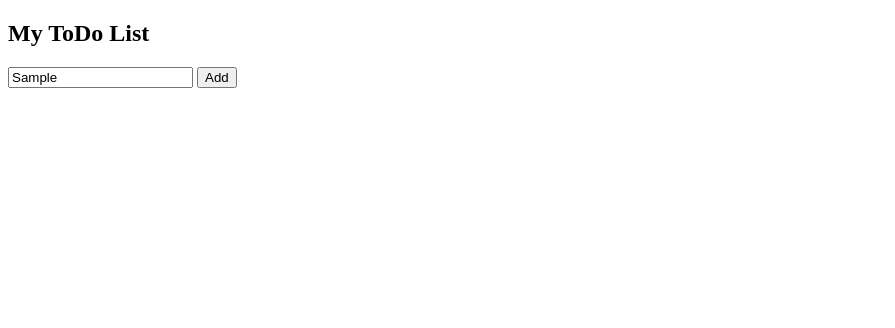
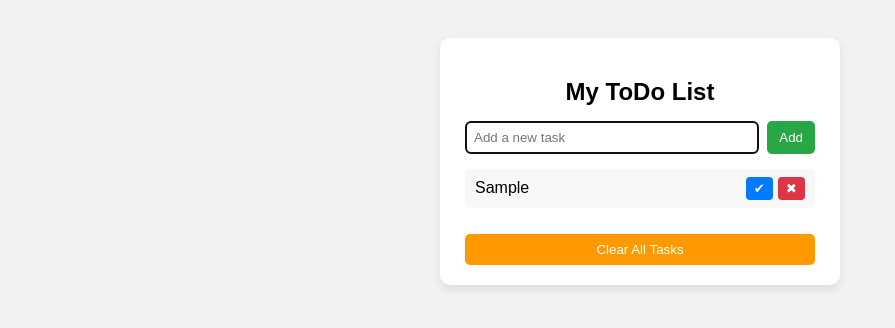
Before and after one commit to AsmitaAdke/Todoapp, a plain HTML site: page index.html in a window 1280 px wide. Both pictures are taken after typing "Sample" into the empty fields and a click on the button "Add". Shown: the whole page, without its empty margins (0-895 px from the left). Drawn offline with Linux system fonts and the light colour scheme.

Commit message:
css is added

```diff
--- a/index.html
+++ b/index.html
@@ -1,25 +1,186 @@
 <!DOCTYPE html>
 <html lang="en">
 <head>
-    <meta charset="UTF-8">
-    <meta name="viewport" content="width=device-width, initial-scale=1.0">
-    <title>Document</title>
+  <meta charset="UTF-8">
+  <meta name="viewport" content="width=device-width, initial-scale=1.0">
+  <title>My Simple ToDo App</title>
+  <style>
+    body {
+      font-family: Arial, sans-serif;
+      background-color: #f2f2f2;
+      display: flex;
+      justify-content: center;
+      padding: 30px;
+    }
+    .todo-container {
+      background-color: #fff;
+      padding: 20px 25px;
+      border-radius: 10px;
+      box-shadow: 0px 4px 8px rgba(0,0,0,0.1);
+      width: 350px;
+    }
+    h2 {
+      text-align: center;
+      margin-bottom: 15px;
+    }
+    .input-row {
+      display: flex;
+      gap: 8px;
+    }
+    .input-row input {
+      flex: 1;
+      padding: 8px;
+      border-radius: 5px;
+      border: 1px solid #ccc;
+    }
+    .input-row button {
+      padding: 8px 12px;
+      border: none;
+      background-color: #28a745;
+      color: #fff;
+      border-radius: 5px;
+      cursor: pointer;
+    }
+    .input-row button:hover {
+      background-color: #218838;
+    }
+    ul {
+      list-style: none;
+      padding: 0;
+      margin-top: 15px;
+    }
+    li {
+      background-color: #f8f8f8;
+      padding: 8px 10px;
+      margin-bottom: 8px;
+      border-radius: 5px;
+      display: flex;
+      justify-content: space-between;
+      align-items: center;
+    }
+    li.completed span {
+      text-decoration: line-through;
+      color: gray;
+    }
+    .btns button {
+      border: none;
+      padding: 4px 8px;
+      border-radius: 4px;
+      margin-left: 5px;
+      cursor: pointer;
+    }
+    .done-btn {
+      background-color: #007bff;
+      color: white;
+    }
+    .delete-btn {
+      background-color: #dc3545;
+      color: white;
+    }
+    .clear-btn {
+      margin-top: 10px;
+      width: 100%;
+      background-color: #ff9900;
+      color: white;
+      border-radius: 5px;
+      padding: 8px;
+      border: none;
+      cursor: pointer;
+    }
+    .clear-btn:hover {
+      background-color: #e68a00;
+    }
+  </style>
 </head>
 <body>
- <div class="todo-box">
+
+  <div class="todo-container">
     <h2>My ToDo List</h2>
     <div class="input-row">
-      <input type="text" id="taskInput" placeholder="Enter new task...">
+      <input type="text" id="taskInput" placeholder="Add a new task">
       <button id="addBtn">Add</button>
     </div>
     <ul id="taskList"></ul>
+    <button id="clearBtn" class="clear-btn">Clear All Tasks</button>
   </div>
-</body>
 
-<script>
+  <script>
     const taskInput = document.getElementById("taskInput");
     const addBtn = document.getElementById("addBtn");
     const taskList = document.getElementById("taskList");
+    const clearBtn = document.getElementById("clearBtn");
 
+    window.addEventListener("load", () => {
+      const tasks = JSON.parse(localStorage.getItem("tasks")) || [];
+      tasks.forEach(task => addTaskToDOM(task.text, task.done));
+    });
+
+    addBtn.addEventListener("click", handleAddTask);
+    taskInput.addEventListener("keypress", e => {
+      if (e.key === "Enter") handleAddTask();
+    });
+
+    function handleAddTask() {
+      const text = taskInput.value.trim();
+      if (!text) return;
+
+      addTaskToDOM(text, false);
+      saveTasks();
+      taskInput.value = "";
+      taskInput.focus();
+    }
+
+    function addTaskToDOM(text, done) {
+      const li = document.createElement("li");
+      if (done) li.classList.add("completed");
+
+      const span = document.createElement("span");
+      span.textContent = text;
+
+      const btns = document.createElement("div");
+      btns.className = "btns";
+
+      const doneBtn = document.createElement("button");
+      doneBtn.textContent = "✔";
+      doneBtn.className = "done-btn";
+      doneBtn.onclick = () => {
+        li.classList.toggle("completed");
+        saveTasks();
+      };
+
+      const delBtn = document.createElement("button");
+      delBtn.textContent = "✖";
+      delBtn.className = "delete-btn";
+      delBtn.onclick = () => {
+        li.remove();
+        saveTasks();
+      };
+
+      btns.appendChild(doneBtn);
+      btns.appendChild(delBtn);
+      li.appendChild(span);
+      li.appendChild(btns);
+      taskList.appendChild(li);
+    }
+
+    function saveTasks() {
+      const tasks = [];
+      document.querySelectorAll("#taskList li").forEach(li => {
+        tasks.push({
+          text: li.querySelector("span").textContent,
+          done: li.classList.contains("completed")
+        });
+      });
+      localStorage.setItem("tasks", JSON.stringify(tasks));
+    }
+
+    clearBtn.addEventListener("click", () => {
+      if (confirm("Are you sure you want to delete all tasks?")) {
+        taskList.innerHTML = "";
+        localStorage.removeItem("tasks");
+      }
+    });
   </script>
+
+</body>
 </html>
```
